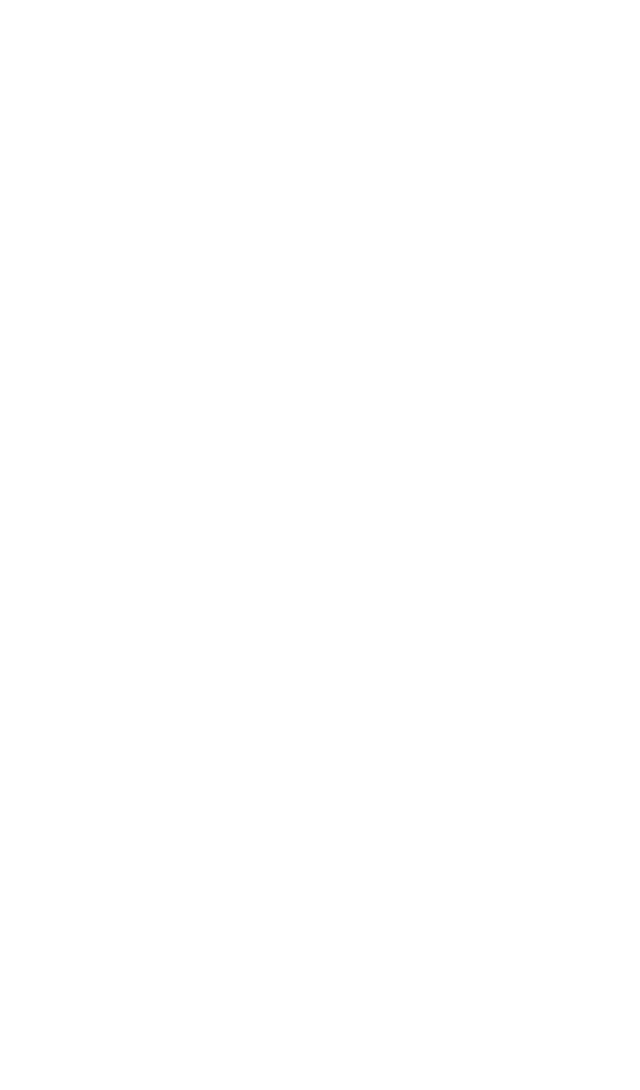
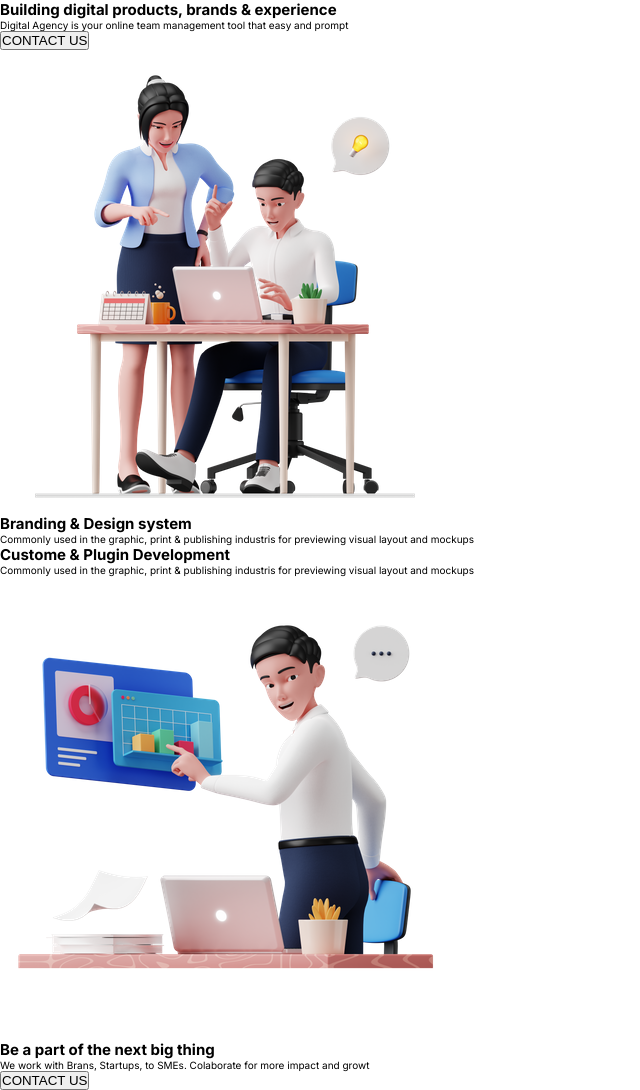
Before and after one commit to AndriwRC/Web1C1-LandingPage, a plain HTML site: page index.html in a window 1280 px wide. Shown: the whole page, without its empty margins (0-640 px from the left). Before the commit the page ends 800 px from the top, so only its background shows below. Drawn offline with Linux system fonts and the light colour scheme.

Commit message:
crea la estructura html del contenido principal

```diff
--- a/index.html
+++ b/index.html
@@ -16,7 +16,43 @@
 
 <body>
     <header></header>
-    <main></main>
+    <main class="main">
+        <section class="main__sect">
+            <div class="main__content">
+                <h1 class="main__title">Building digital products, brands & experience</h1>
+                <p class="main__text">Digital Agency is your online team management tool that easy and prompt</p>
+                <button class="main__btn btn">CONTACT US</button>
+            </div>
+            <img src="./assets/img/business-deal.png" alt="" class="main__img img">
+        </section>
+        <section class="logos__sect">
+
+        </section>
+        <section class="branding__sect">
+            <img src="./assets/img/business-people-discussing-business-idea.png" alt="" class="branding__img img">
+            <div class="branding__content">
+                <h2>Branding & Design system</h2>
+                <p>Commonly used in the graphic, print & publishing industris for previewing visual layout and mockups
+                </p>
+            </div>
+        </section>
+        <section class="custome__sect">
+            <div class="custome__content">
+                <h2>Custome & Plugin Development</h2>
+                <p>Commonly used in the graphic, print & publishing industris for previewing visual layout and mockups
+                </p>
+            </div>
+            <img src="./assets/img/businessman-analyzing-data.png" alt="" class="custome__img img">
+        </section>
+        <section class="contact-us__sect">
+            <img src="./assets/img/customer-support.png" alt="" class="contact-us__img img">
+            <div class="contact-us__content">
+                <h2>Be a part of the next big thing</h2>
+                <p>We work with Brans, Startups, to SMEs. Colaborate for more impact and growt</p>
+                <button class="contact-us__btn btn">CONTACT US</button>
+            </div>
+        </section>
+    </main>
     <footer></footer>
 </body>
 
```
